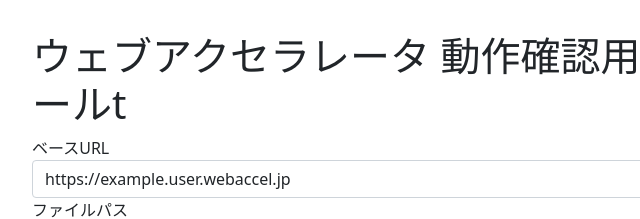
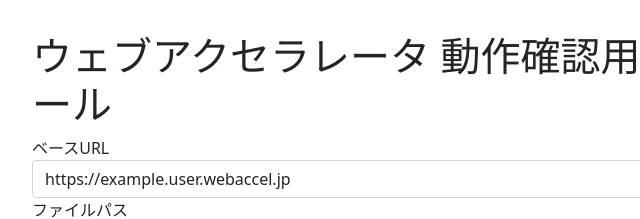
Before and after one commit to masa23/webaccel-onetime-web, a plain HTML site: page index.html in a window 1280 px wide. Shown: the top 219 px of the page, 78-718 px from the left. Drawn offline with nearby package versions, Linux system fonts and the light colour scheme.

Commit message:
謎のtを削除

```diff
--- a/index.html
+++ b/index.html
@@ -12,7 +12,7 @@
   <body>
     <div class="container p-3 px-md-4 mb-3 border-bottom shadow-sm">
       <div class="panel panel-default card-body">
-          <h1 class="panel-heading card-title">ウェブアクセラレータ 動作確認用 ワンタイムURL 生成ツールt </h1>
+          <h1 class="panel-heading card-title">ウェブアクセラレータ 動作確認用 ワンタイムURL 生成ツール</h1>
           <div class="panel-body">
           <form id="form" class="form-horizontal">
             <div class="classform-group">
```
